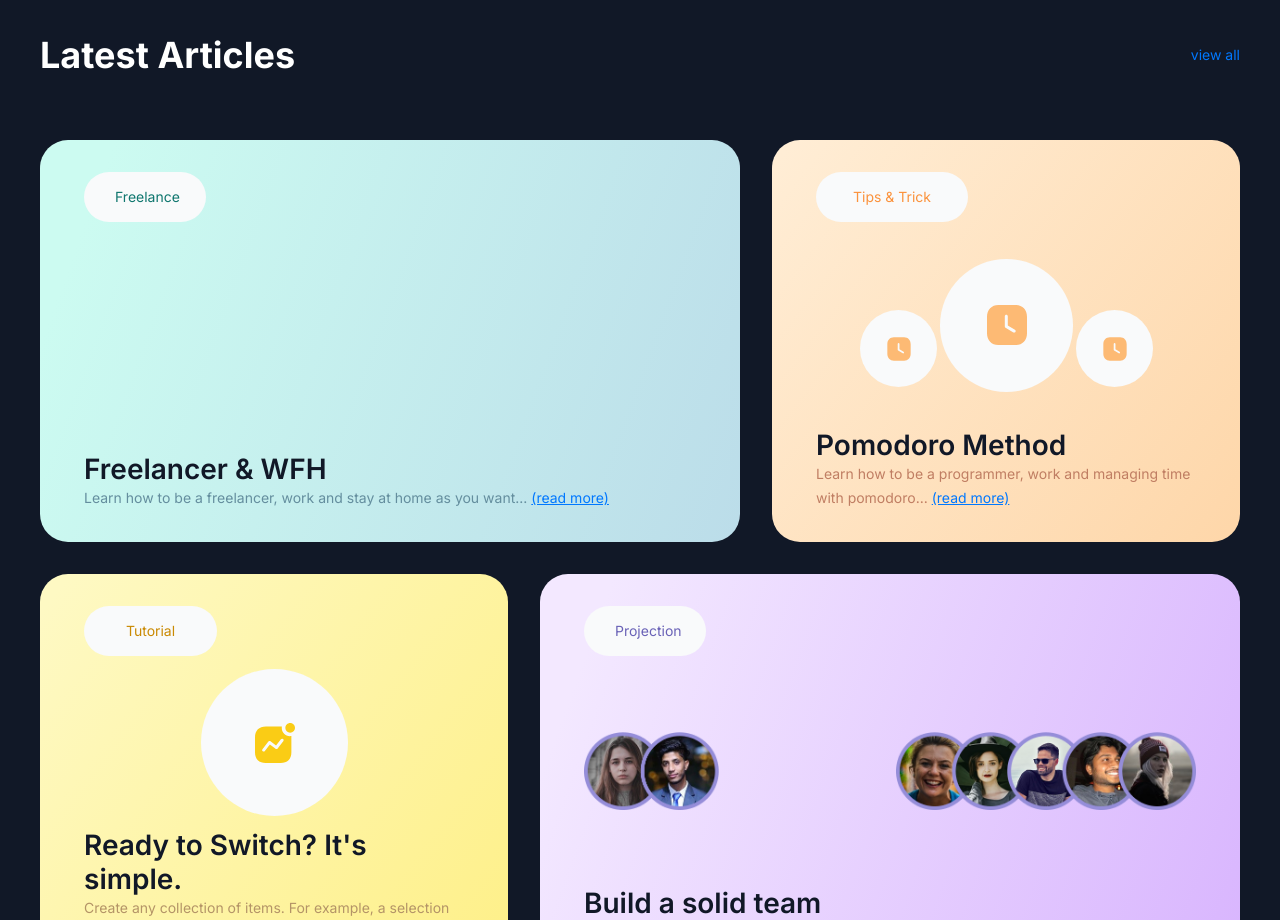
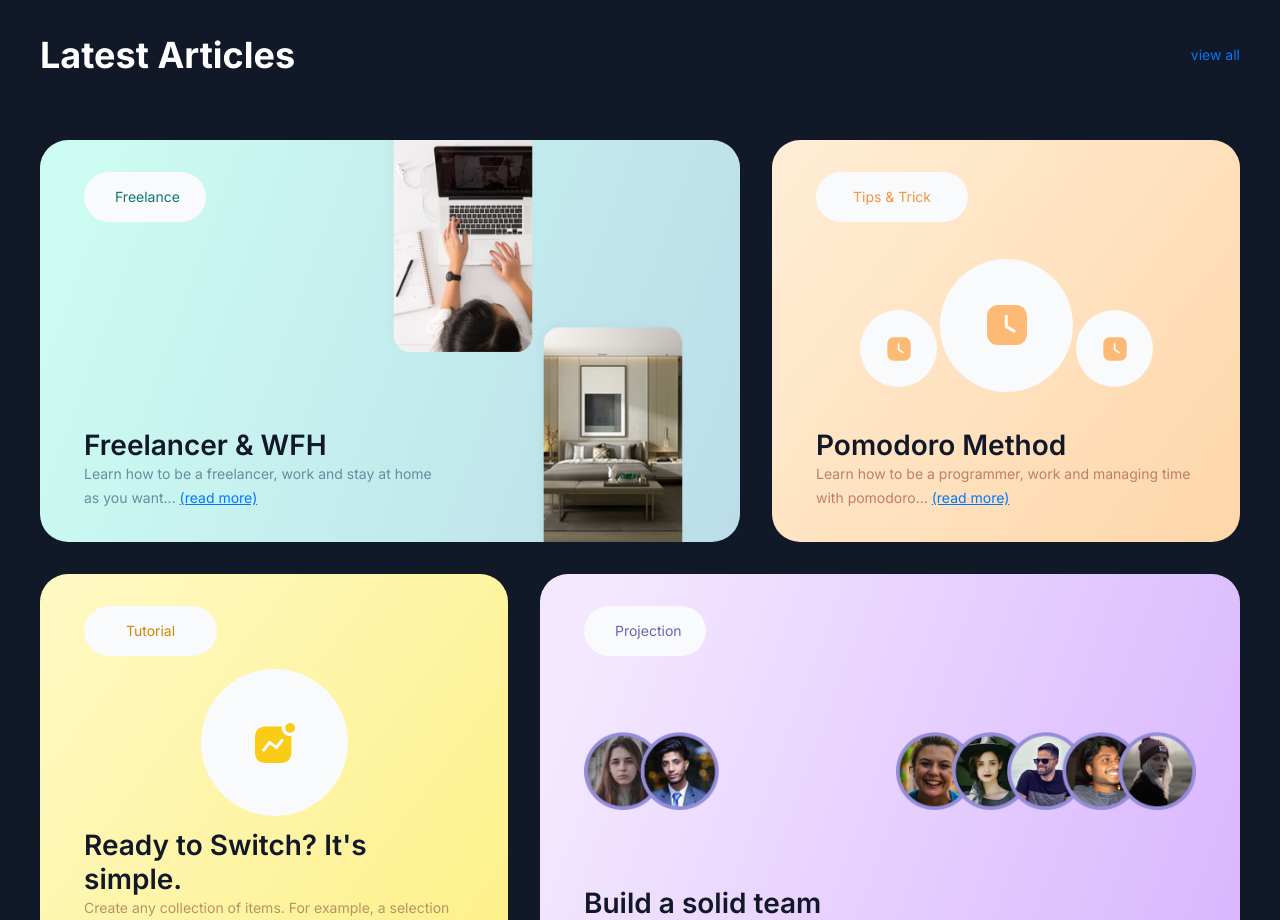
Before and after one commit to ironblodz/blog-spa, a plain HTML site: page index.html in a window 1280 px wide. Shown: the part 1360-2280 px from the top of the page. Drawn offline with Linux system fonts and the light colour scheme; a web font is replaced by a local one.

Commit message:
feat: add images and update styles for freelance article
Add two new images to the freelance article section and update CSS styles to position them correctly. This enhances the visual appeal and layout of the article.

```diff
--- a/assets/css/styles.css
+++ b/assets/css/styles.css
@@ -217,6 +217,8 @@ header .column-end button:last-child {
   align-items: space-between;
   flex-direction: column;
   padding: 32px 44px;
+  position: relative;
+  overflow: hidden;
 }
 
 .articles-container .article-grid .article-1 p.tag {
@@ -226,6 +228,25 @@ header .column-end button:last-child {
   padding: 13px 31px;
   width: 20%;
   text-align: center;
+}
+.articles-container .article-grid .article-1 img.first-img-freelance {
+  position: absolute;
+  top: -20px;
+  right: 200px;
+}
+
+.articles-container .article-grid .article-1 img.second-img-freelance {
+  position: absolute;
+  bottom: -10px;
+  right: 50px;
+}
+
+.articles-container .article-grid .article-1 div:last-child {
+  max-width: 350px;
+}
+
+.articles-container .article-grid .article-1 p {
+  color: #648e9e;
 }
 
 .articles-container .article-grid .article-1 h3 {
--- a/index.html
+++ b/index.html
@@ -132,6 +132,8 @@
       <div class="article-grid">
         <article class="article-1 article">
           <p class="tag">Freelance</p>
+          <img class="first-img-freelance" src="/assets/images/img-pc.png" alt="pc-png" width="161" height="240">
+          <img class="second-img-freelance" src="/assets/images/img-pc2.png" alt="pc-png" width="161" height="240">
           <div>
             <h3>Freelancer &amp; WFH</h3>
             <p>
```
Also changed, not shown: assets/images/img-pc.png (added), assets/images/img-pc2.png (added).
